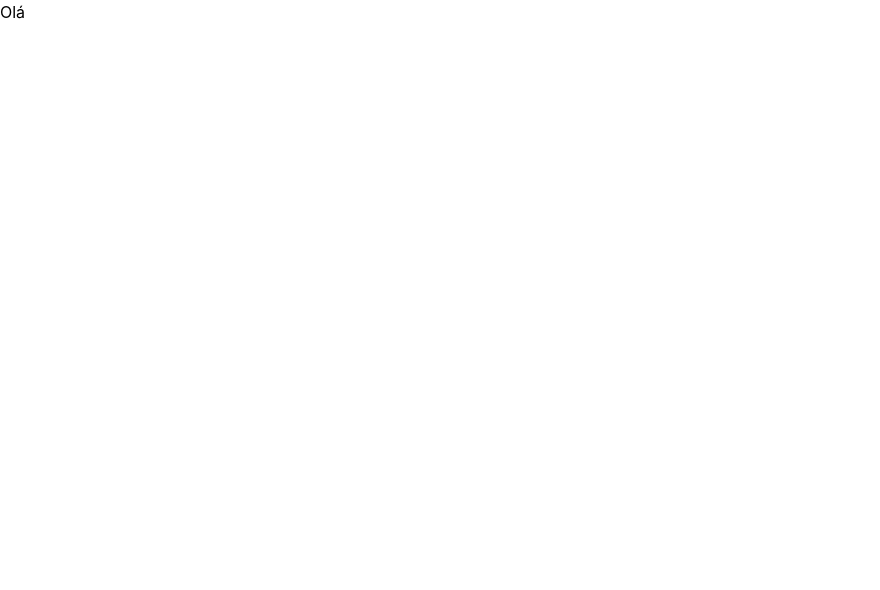
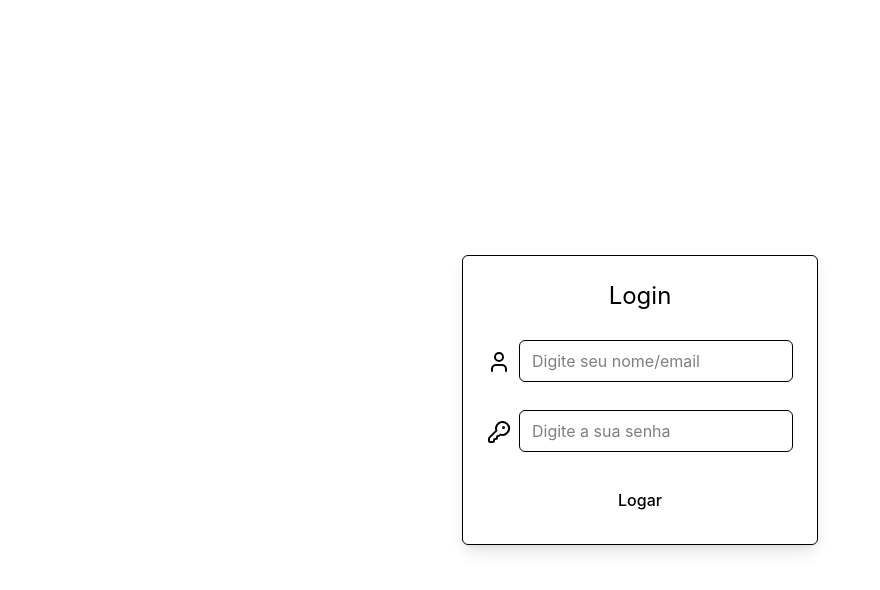
Before and after one commit to Rodrigo0133/Gestor-de-despesas, a React (Vite) app: page /Login in a window 1280 px wide. Shown: the top 590 px of the page, without its empty margins (0-880 px from the left). Built offline with nearby package versions, Linux system fonts and the light colour scheme.

Commit message:
Localstorage A funcionar no login e no registar

```diff
--- a/src/Registrar.tsx
+++ b/src/Registrar.tsx
@@ -1,15 +1,18 @@
 import { KeyRound, Mail, User } from "lucide-react";
-import { useState, type FormEvent } from "react";
+import { useEffect, useState, type FormEvent } from "react";
 import { useNavigate } from "react-router";
 import Input from "./components/Input";
 
 function Registrar() {
+  const STORAGE_KEY = "Usuario";
   const navigate = useNavigate();
-  const loginGuardado = localStorage.getItem("utilizador");
+  useEffect(() => {
+    const loginGuardado = localStorage.getItem(STORAGE_KEY);
 
-  if (loginGuardado) {
-    navigate("/dashboard");
-  }
+    if (loginGuardado) {
+      navigate("/dashboard");
+    }
+  }, [navigate]);
 
   const [nome, setNome] = useState("");
   const [email,setEmail] = useState("");
@@ -31,7 +34,7 @@ function Registrar() {
     const resultado = await resposta.json();
 
     if (resposta.ok) {
-      localStorage.setItem("Usuario",JSON.stringify(resultado))
+      localStorage.setItem(STORAGE_KEY,JSON.stringify(resultado))
       navigate("/dashboard");
       return;
     }
--- a/src/login.tsx
+++ b/src/login.tsx
@@ -1,6 +1,77 @@
+import { KeyRound, User } from "lucide-react"
+import Input from "./components/Input"
+import { useEffect, useState, type FormEvent } from "react"
+import { useNavigate } from "react-router";
+
 function Login(){
+    const STORAGE_KEY = "Usuario";
+      const navigate = useNavigate();
+      useEffect(() => {
+        const loginGuardado = localStorage.getItem(STORAGE_KEY);
+
+        if (loginGuardado) {
+          navigate("/dashboard");
+        }
+      }, [navigate]);
+    const [nome,setNome] = useState("")
+    const [senha,setsenha] = useState("")
+    const login = async (event: FormEvent<HTMLFormElement>) => {
+        event.preventDefault()
+        const dados = {
+            nome,
+            senha
+        }
+        const resposta = await fetch("http://localhost:3000/login", {
+          method: "POST",
+          headers: {
+            "Content-Type": "application/json",
+          },
+          body: JSON.stringify(dados),
+        });
+        const resultado = await resposta.json();
+        if(resultado.ok){
+            navigate("/dashboard")
+        }
+    }
     return(
-        <h1>Olá</h1>
+        <div className="flex min-h-screen w-full items-center justify-center bg-surface text-primary">
+              <form
+                onSubmit={login}
+                className="flex flex-col items-center justify-center gap-7 rounded-md border border-primary/20 bg-surface p-6 shadow-lg"
+              >
+                <h1 className="text-2xl">Login</h1>
+
+                <div className="flex">
+                  <label htmlFor="nome" className="mr-2 translate-y-2.5">
+                    <User />
+                  </label>
+                  <Input
+                    id="nome"
+                    value={nome}
+                    placeholder="Digite seu nome/email"
+                    onChange={(event) => setNome(event.target.value)}
+                  />
+                </div>
+                <div className="flex">
+                  <label htmlFor="senha" className="mr-2 translate-y-2.5">
+                    <KeyRound />
+                  </label>
+                  <Input
+                    type="password"
+                    id="senha"
+                    value={senha}
+                    placeholder="Digite a sua senha"
+                    onChange={(event) => setsenha(event.target.value)}
+                  />
+                </div>
+                <button
+                  type="submit"
+                  className="cursor-pointer rounded-md bg-primary px-4 py-2 font-medium text-surface transition hover:opacity-90 focus:outline-none focus:ring-2 focus:ring-primary/40 active:scale-95"
+                >
+                  Logar
+                </button>
+              </form>
+            </div>
     )
 }
 export default Login
--- a/src/server/index.ts
+++ b/src/server/index.ts
@@ -17,7 +17,6 @@ app.post("/novadespesa", async (req, res) => {
   console.log(req.body);
   res.status(200).send({ message: "Despesa recebida" });
 });
-
 
 
 app.post("/login", async (req, res) => {
```
